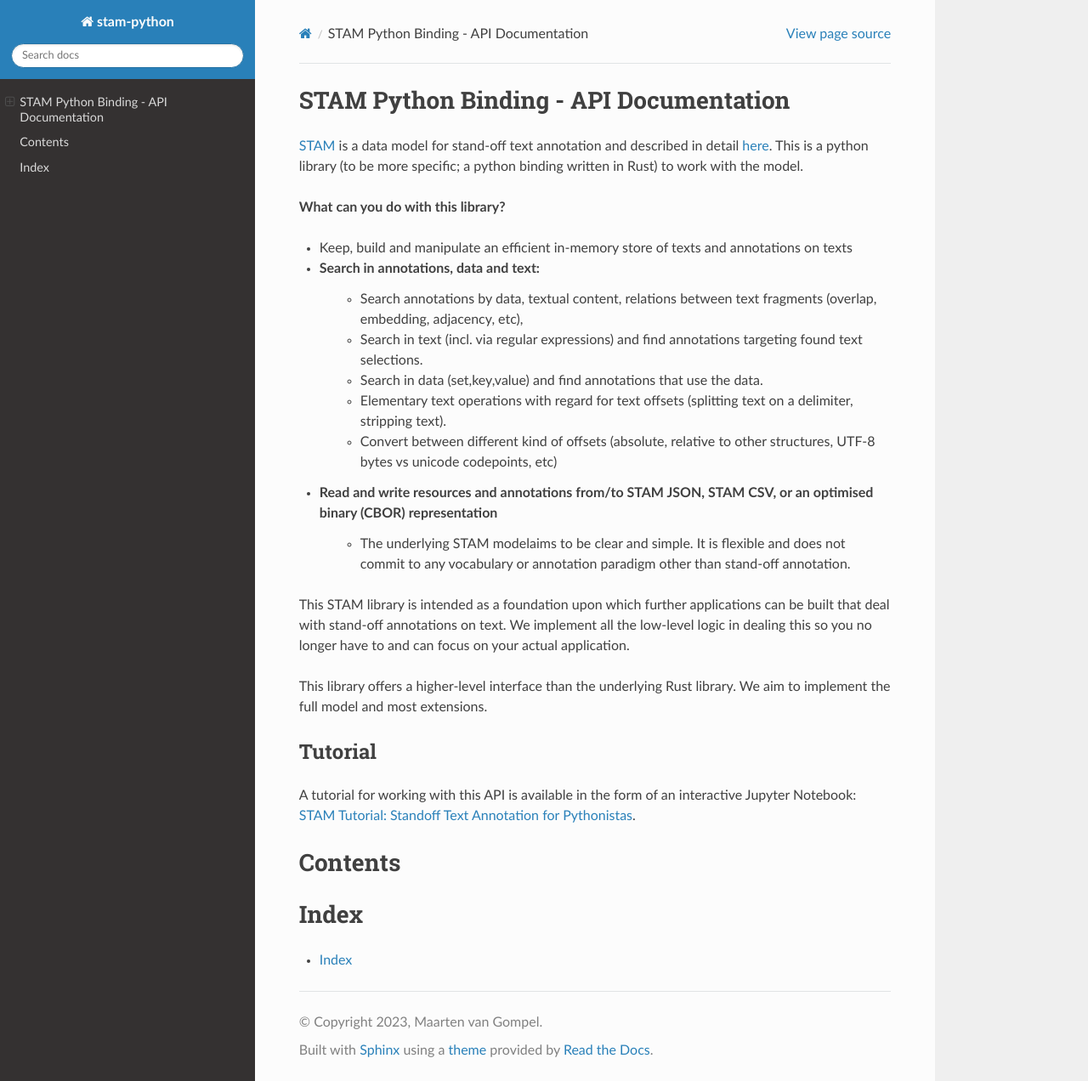
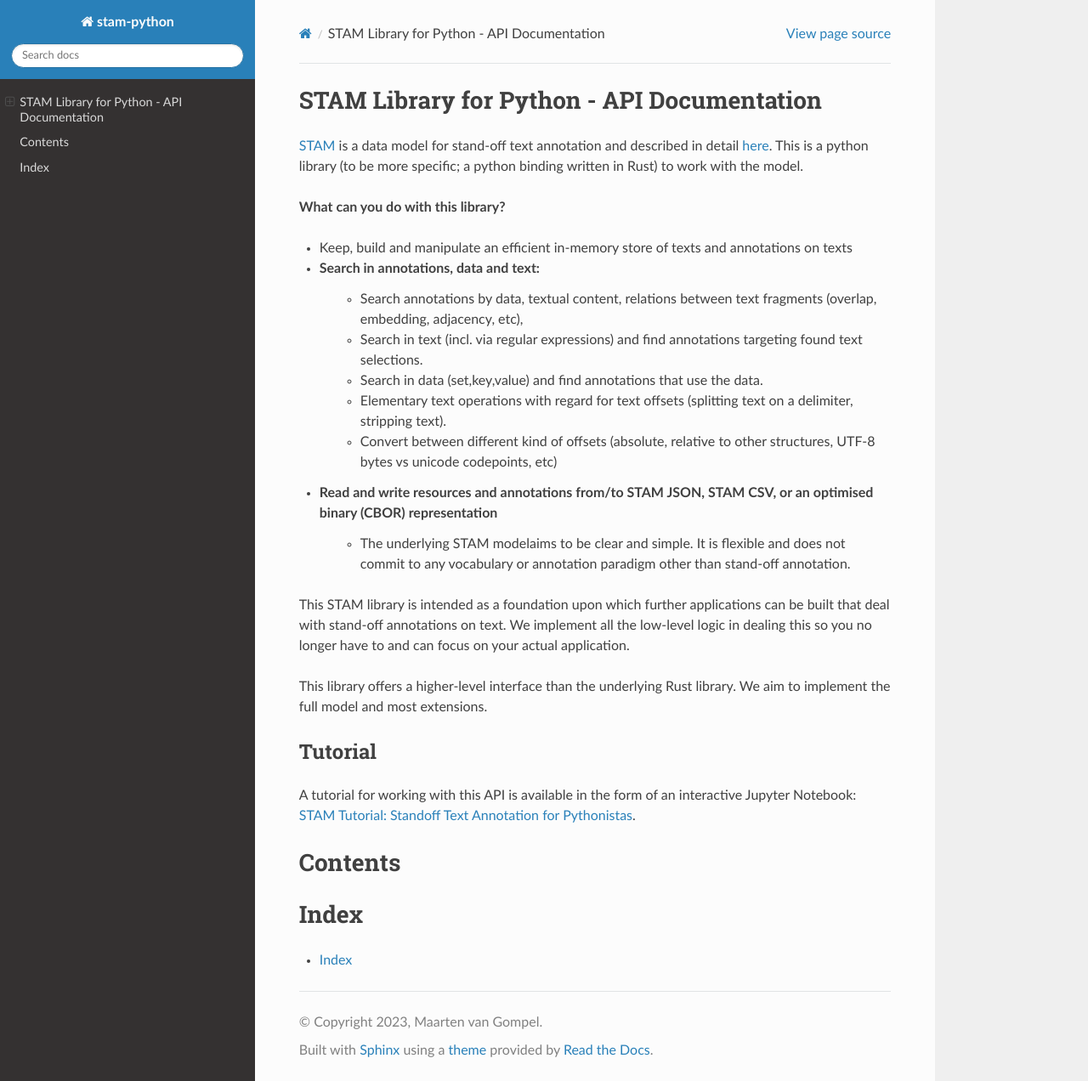
Before and after one commit to annotation/stam-python, a Sphinx documentation site: the page built from docs/index.rst, in a window 1280 px wide and 1272 px high. Shown: the whole window at 85% size. Built offline with Sphinx 7.4.7 and the Read the Docs theme 2.0.0, drawn with Linux system fonts in a browser that asks for light colours.

Commit message:
docs: changed title

```diff
--- a/docs/index.rst
+++ b/docs/index.rst
@@ -1,5 +1,5 @@
-STAM Python Binding - API Documentation
-=========================================
+STAM Library for Python - API Documentation
+==============================================
 
 `STAM <https://github.com/annotation/stam>`_ is a data model for stand-off text
 annotation and described in detail `here <https://github.com/annotation/stam>`_.
```
